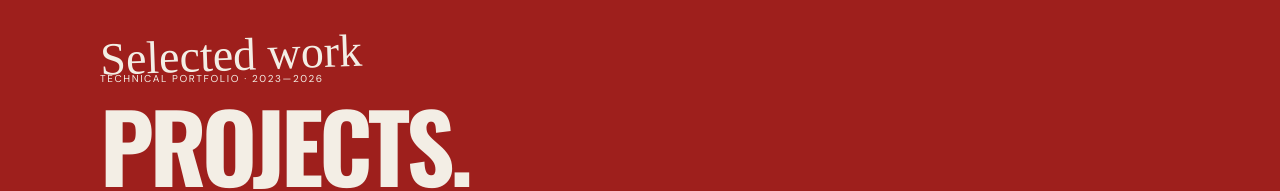
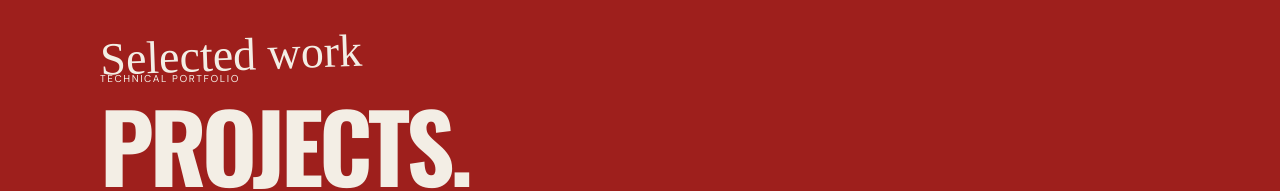
Before and after one commit to San-Yamin/san-yamin-portfolio, a React (Vite) app: page / in a window 1280 px wide. Both pictures are taken after a click on the button "PROJECTS". Shown: the part 201-392 px from the top of the page. Built offline with nearby package versions, Linux system fonts and the light colour scheme; a web font is replaced by a local one.

Commit message:
Drop year range from projects page kicker

```diff
--- a/src/App.jsx
+++ b/src/App.jsx
@@ -239,7 +239,7 @@ function Home() {
 }
 function ProjectsPage() {
   const [preview, setPreview] = useState(null);
-  return <main className="subpage cream projects-page"><section className="page-hero red"><div className="section-inner"><BackToHome/><span className="script">Selected work</span><p className="kicker">Technical portfolio · 2023—2026</p><h1>Projects.</h1><p>A selected collection of projects across cybersecurity, AI, databases, web development, and engineering.</p></div></section><section id="projects" className="section"><div className="section-inner"><div className="card-grid">{projects.map((p,i)=><ProjectCard project={p} index={i} key={p.title} onPreview={(project,rect)=>setPreview({project,rect})}/>)}</div></div></section>{preview && <ProjectLightbox project={preview.project} rect={preview.rect} onClose={()=>setPreview(null)}/>}</main>;
+  return <main className="subpage cream projects-page"><section className="page-hero red"><div className="section-inner"><BackToHome/><span className="script">Selected work</span><p className="kicker">Technical portfolio</p><h1>Projects.</h1><p>A selected collection of projects across cybersecurity, AI, databases, web development, and engineering.</p></div></section><section id="projects" className="section"><div className="section-inner"><div className="card-grid">{projects.map((p,i)=><ProjectCard project={p} index={i} key={p.title} onPreview={(project,rect)=>setPreview({project,rect})}/>)}</div></div></section>{preview && <ProjectLightbox project={preview.project} rect={preview.rect} onClose={()=>setPreview(null)}/>}</main>;
 }
 
 function ExchangesPage() {
```
